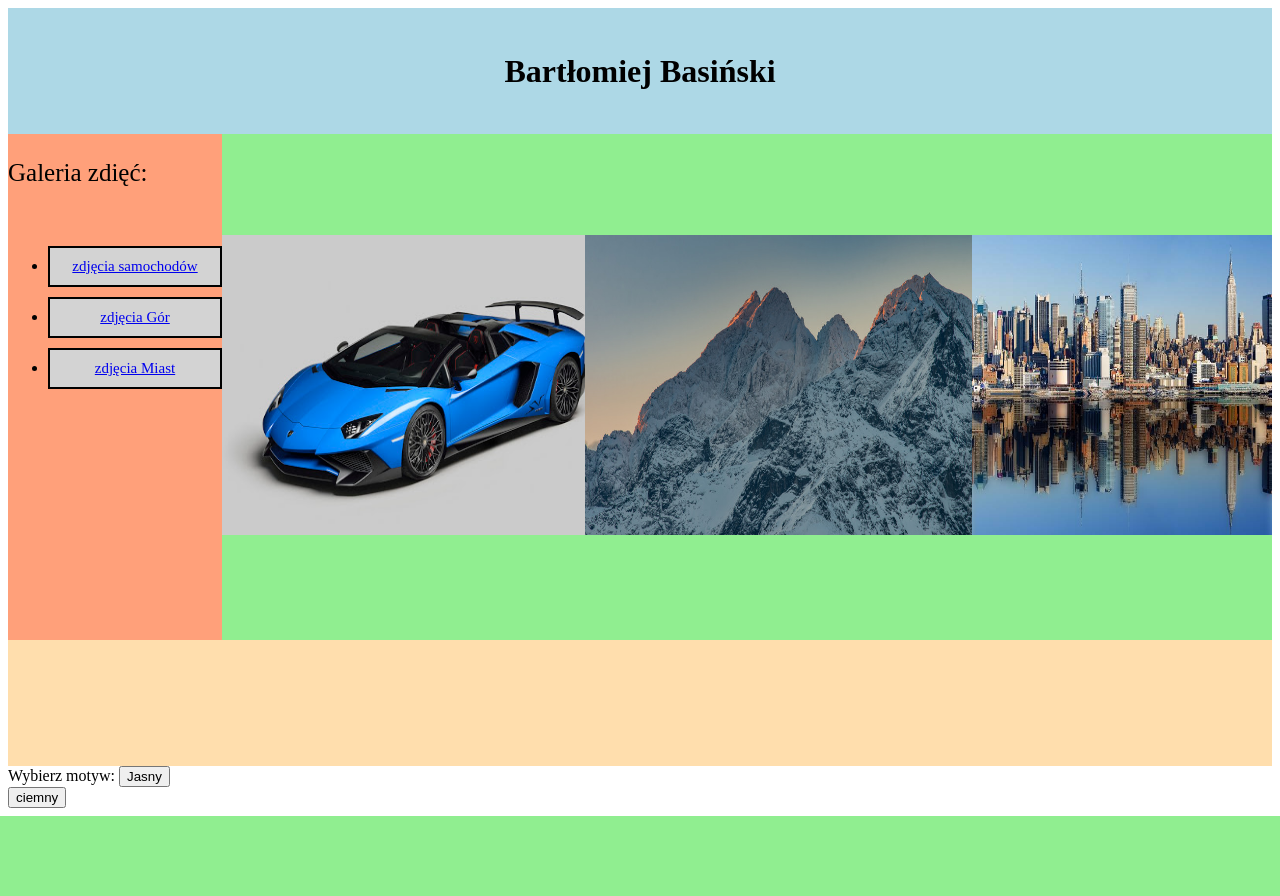
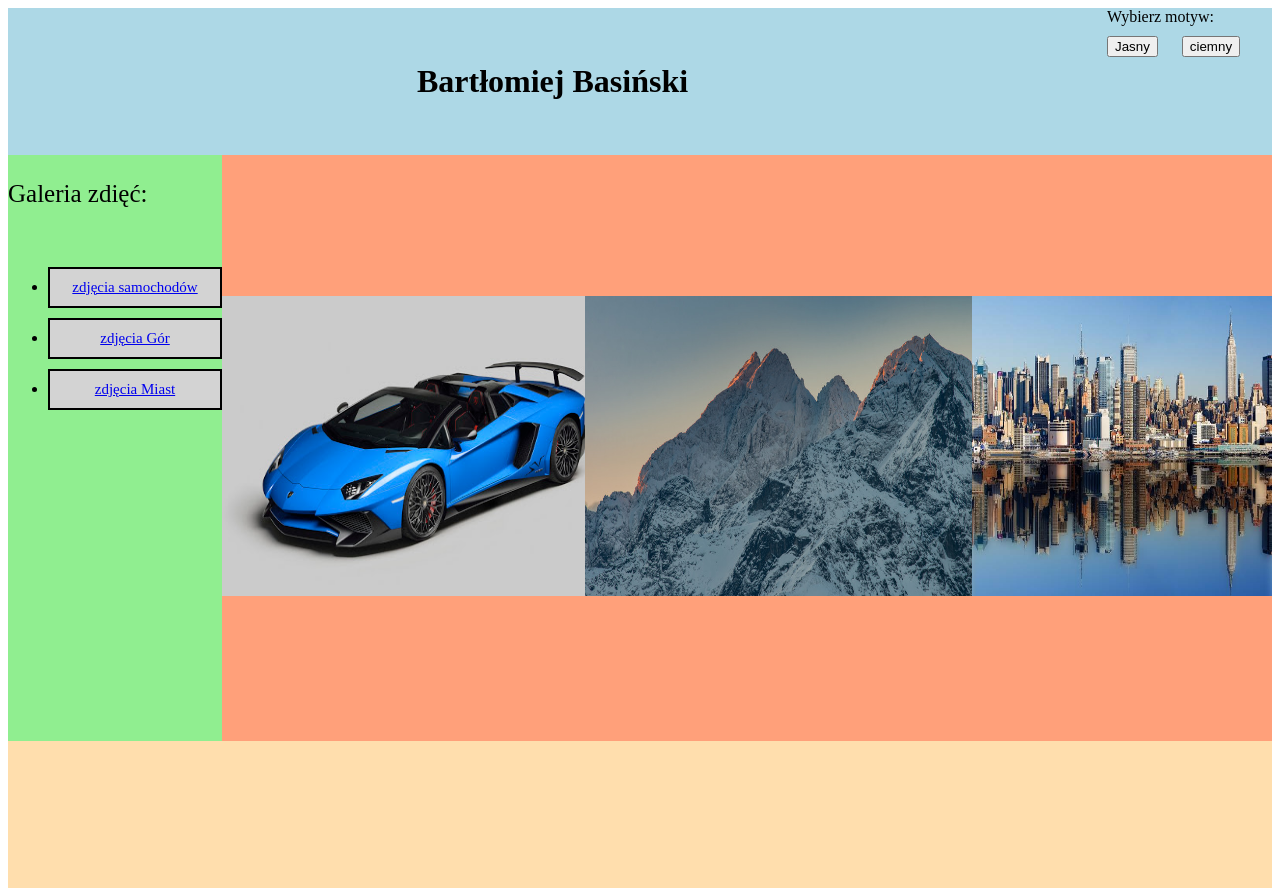
Before and after one commit to 3ti-2020/korona-01-bartlomiej-basinski, a PHP site: page / in a window 1280 px wide. Before the commit the page ends 816 px from the top, so only its background shows below. Run offline with PHP 8.4, Linux system fonts and the light colour scheme.

Commit message:
Add files via upload

```diff
--- a/index.php
+++ b/index.php
@@ -36,8 +36,3 @@
 <script src="script.js"></script>
 </body>
 </html>
-
-</div>
-
-</body>
-</html>
--- /dev/null
+++ b/script.js
@@ -0,0 +1,29 @@
+const btn_j = document.querySelector(".button_j");
+const btn_c = document.querySelector(".button_c");
+const main = document.querySelector(".main");
+const header = document.querySelector(".header");
+const sidebar = document.querySelector(".sidebar");
+const footer = document.querySelector(".footer");
+const buttons = document.querySelector(".buttons")
+console.dir(btn_j );
+console.dir(btn_c );
+btn_j.addEventListener("click", function(){
+main.style.background ="#ffa07a";
+header.style.background ="#add8e6";
+sidebar.style.background ="#90ee90";
+footer.style.background ="#ffdead";
+buttons.style.background="#add8e6";
+buttons.style.color="#000000";
+header.style.color="#000000";
+sidebar.style.color="#000000";
+});
+btn_c.addEventListener("click", function(){
+    main.style.background ="#9c4320";
+    header.style.background ="darkblue";
+    sidebar.style.background ="rgb(21, 53, 21)";
+    footer.style.background ="#31302f";
+    buttons.style.background="darkblue";
+    buttons.style.color="#ffffff";
+    header.style.color="#ffffff";
+    sidebar.style.color="#ffffff";
+    });
--- a/style.css
+++ b/style.css
@@ -1,22 +1,47 @@
+th{
+    font-size: 20px;
+    border: solid black 2px;
+    background: lightgreen;
+}
+th:hover{
+    background: white;
+}
+img:hover{
+    border: solid red 5px;
+}
 /* Strona główna */
 .container{
 
     display: grid;
-    height: 100vh;
+    height: 110vh;
     width: 100%;
-    grid-template-columns: 1fr  10fr ;
-    grid-template-rows: 1fr  4fr 1fr;
+    grid-template-columns: 1fr  10fr 2fr;
+    grid-template-rows: 1fr  4fr  1fr;
     grid-template-areas:
-    "header header "
-    "sidebar main"
-    "footer footer"
+    "header header buttons"
+    "sidebar main main"
+    "footer footer footer"
     ;
+}
+.buttons{
+    grid-area: buttons;
+    background:lightblue ;
+
+}
+.button_j{
+    margin: 10px;
+}
+.button_c{
+    margin: 10px;
+}
+.Wybierz{
+    margin: 10px;
 }
 .galeria{
     font-size: 25px;
 }
 .header{
-    background: lightblue;
+    background: #add8e6;
     grid-area: header;
     display: flex;
     justify-content: center;
@@ -26,7 +51,7 @@
 }
 .main{
     grid-area: main ;
-    background: lightgreen;
+    background: lightsalmon;
     display: flex;
     justify-content: center;
     align-items: center;
@@ -34,15 +59,11 @@
 }
 .sidebar{
     grid-area: sidebar;
-    background: lightsalmon;
+    background: #90ee90 ;
 }
 .footer{
-    background: navajowhite;
+    background: #ffdead;
     grid-area: footer;
-}
-h1::selection{
-    color: white;
-    background: black;
 }
 .linki{
     display: flex;
@@ -66,7 +87,7 @@ h1::selection{
 /* Zdięcia samochodów */
 .container_samochody{
     display: grid;
-    height: 150vh;
+    height: 162vh;
     grid-template-columns: 2fr 3fr;
     grid-template-rows:   4.6fr 2fr 2fr ;
     grid-template-areas:
@@ -82,7 +103,7 @@ h1::selection{
     display: flex;
     justify-content: center;
     align-items: center;
-    margin-top: 80px;
+    margin-top: 100px;
 }
 .obrazki_s{
     grid-area: obrazki_s;
@@ -92,6 +113,7 @@ h1::selection{
 .ferrari{
     background: lightcoral;
     grid-area: ferrari;
+
 }
 .BMW{
     background: lightskyblue;
@@ -105,29 +127,39 @@ h1::selection{
 
     display: flex;
     justify-content: center;
-    margin-top: 20vh;
+    margin-top: 27vh;
+    margin-right: 40%;
 }
 .col_av{
     background: chartreuse;
     border: solid black 2px;
     font-size: 40px;
+
+}
+.col_av:hover{
+    background: white;
 }
 .tabela_it{
 
     display: flex;
     justify-content: center;
     margin-top: 23vh;
+    margin-right: 40%;
 }
 .col_it{
     background: chartreuse;
     border: solid black 2px;
     font-size: 40px;
 }
+.col_it:hover{
+    background: white;
+}
 .tabela_BMW{
 
     display: flex;
     justify-content: center;
-    margin-top: 12vh;
+    margin-top: 13vh;
+    margin-right: 40%;
 }
 
 .col_BMW{
@@ -135,17 +167,24 @@ h1::selection{
     border: solid black 2px;
     font-size: 40px;
 }
+.col_BMW:hover{
+    background: white;
+}
 .tabela_au{
 
     display: flex;
     justify-content: center;
     margin-top: 12vh;
+    margin-right: 30%;
 }
 
 .col_au{
     background: dimgrey;
     border: solid black 2px;
     font-size: 40px;
+}
+.col_au:hover{
+    background: white;
 }
 .linki_s{
     display: flex;
--- a/zdjęcia_gór.php
+++ b/zdjęcia_gór.php
@@ -11,9 +11,9 @@
 <div class="obrazki_G">
     <table>
         <tr>
-        <td><a class="linki_s" href="index.html">Strona Główna</a></td>
-        <td><a class="linki_s" href="zdięcia_samochody.html">Zdięcia Samochody</a></td>
-        <td><a class="linki_s" href="zdięcia_miast.html">Zdięcia Miast</a></td>
+        <td><a class="linki_s" href="index.php">Strona Główna</a></td>
+        <td><a class="linki_s" href="zdjęcia_samochody.php">zdjęcia Samochody</a></td>
+        <td><a class="linki_s" href="zdjęcia_miast.php">zdjęcia Miast</a></td>
     </tr>
     </table>
     <div class="margines">
--- a/zdjęcia_miast.php
+++ b/zdjęcia_miast.php
@@ -11,9 +11,9 @@
 <div class="obrazki_M">
     <table>
         <tr>
-        <td><a class="linki_s" href="index.html">Strona Główna</a></td>
-        <td><a class="linki_s" href="zdięcia_samochody.html">Zdięcia Samochody</a></td>
-        <td><a class="linki_s" href="zdięcia_gór.html">Zdięcia Gór</a></td>
+        <td><a class="linki_s" href="index.php">Strona Główna</a></td>
+        <td><a class="linki_s" href="zdjęcia_samochody.php">zdjęcia Samochody</a></td>
+        <td><a class="linki_s" href="zdjęcia_gór.php">zdjęcia Gór</a></td>
     </tr>
     </table>
     <div class="margines">
```
Also changed, not shown: basinski.sql (+31 -6 lines), aud.jpg, zdjęcia_samochody.php (line endings or trailing spaces).
